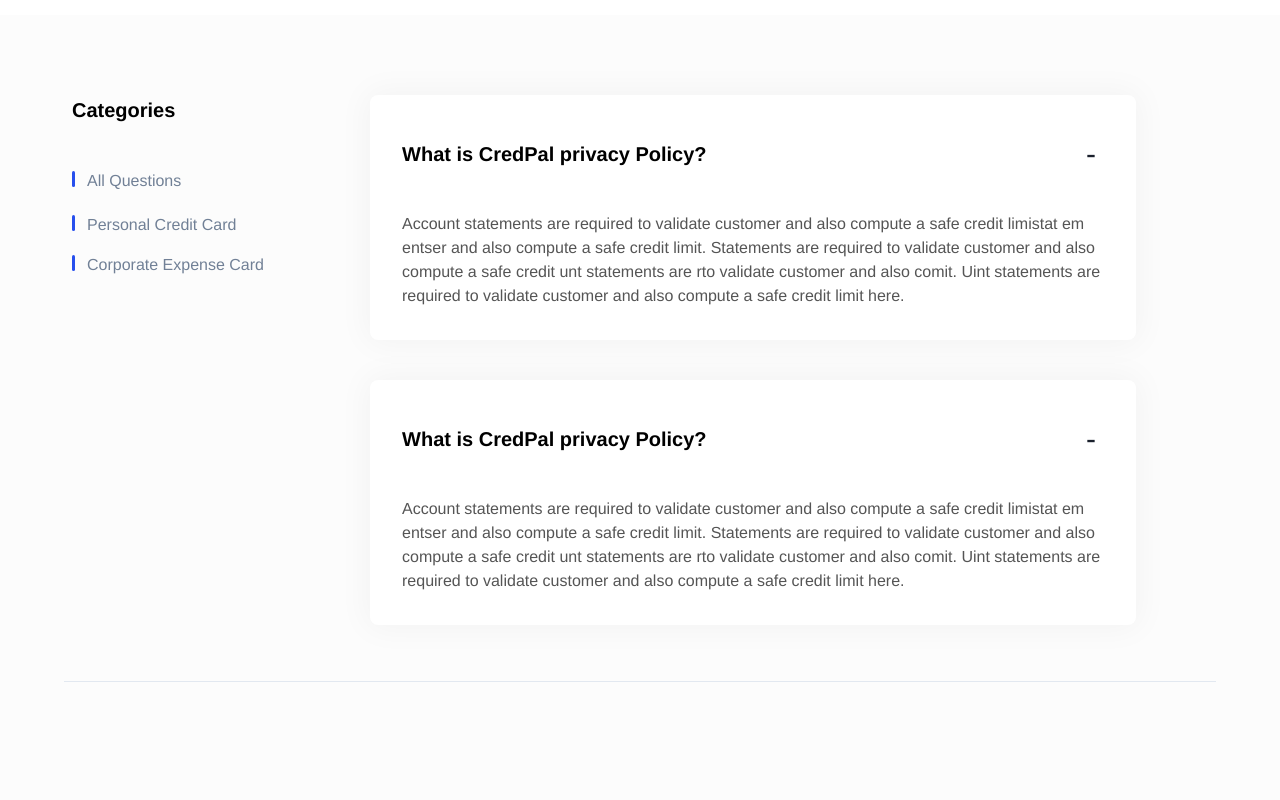
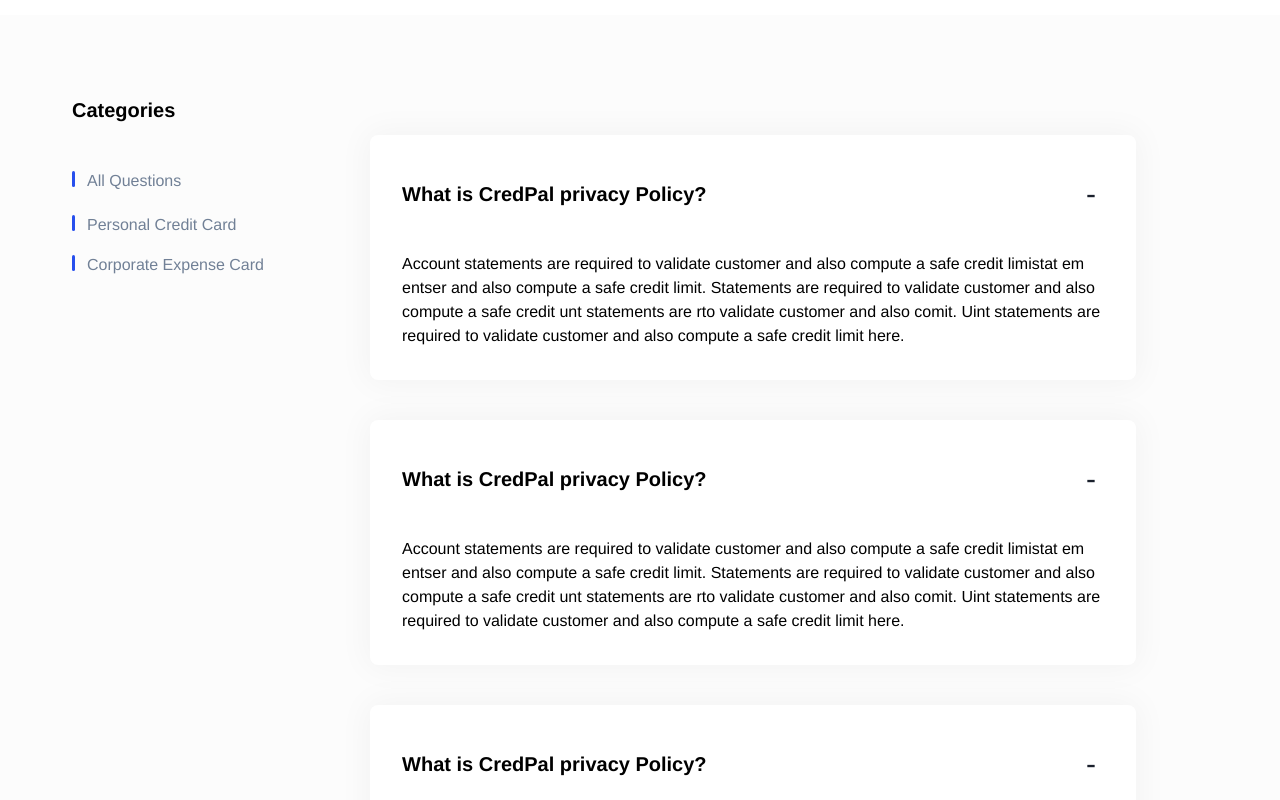
Before and after one commit to davidd-credpal/Website, a Vue app: page /faqs in a window 1280 px wide. Shown: the part 700-1500 px from the top of the page. Built offline with nearby package versions, Linux system fonts and the light colour scheme.

Commit message:
added the FAQs component

```diff
--- a/src/components/BusinessDropDownComponent.vue
+++ b/src/components/BusinessDropDownComponent.vue
@@ -20,15 +20,15 @@
     </svg>
     <transition name="fade" appear>
       <div class="py-4 sub-menu-industries bg-white  shadow" v-show="isOpen">
-        <div
+        <ul
           v-for="(item, i) in items"
           :key="i"
-          class="px-6 py-2 hover:font-semibold hover:bg-gray-300"
+          class="px-6 py-2 hover:font-medium hover:bg-gray-300 cursor-pointer"
         >
           <router-link :to="{ name: item.name }">
             {{ item.title }}
           </router-link>
-        </div>
+        </ul>
       </div>
     </transition>
   </span>
@@ -68,7 +68,7 @@
 }
 
 span {
-  font-size: 13px;
+  font-size: 12px;
 }
 .sub-menu-industries {
   position: absolute;
--- a/src/components/BusinessHeaderComponent.vue
+++ b/src/components/BusinessHeaderComponent.vue
@@ -132,7 +132,7 @@
                 class="block mt-5 lg:inline-block lg:mt-0 md:mr-8"
                 :to="{ name: 'CreateAccount' }"
               >
-                <ButtonComponent />
+                <ButtonComponent :buttonText="buttonText" />
               </router-link>
             </div>
           </div>
@@ -149,7 +149,7 @@
 
 export default {
   name: "BusinessHeaderComponent",
-  props: ["buttonText"],
+  props: [""],
   components: {
     ButtonComponent,
     PersonalDropDownComponent,
@@ -189,6 +189,7 @@
           name: "Contact",
         },
       ],
+      buttonText: "Get Started",
     };
   },
 };
--- /dev/null
+++ b/src/components/FAQsComponent.vue
@@ -0,0 +1,101 @@
+<template>
+  <div>
+    <div
+      class="faqs_item"
+      v-for="(FAQsQuestion, index) in FAQsQuestions"
+      :key="index"
+      :class="{ index: index1, 'mt-10': True }"
+    >
+      <div class="flex items-center justify-between flex-row p-8">
+        <h2 class="pr-40 text-xl font-bold text-black">
+          {{ FAQsQuestion.topic }}
+        </h2>
+        <button
+          class="px-2 py-1 outline-none focus:outline-none text-3xl text-gray-900 hover:text-black"
+          v-show="!isOpen"
+          @click="openItem"
+        >
+          -
+        </button>
+        <button
+          class="px-2 py-1 outline-none focus:outline-none text-3xl text-gray-900 hover:text-black"
+          v-show="isOpen"
+          @click="closeItem"
+        >
+          +
+        </button>
+      </div>
+      <div class="pt-0 pb-8 pl-8 pr-8" v-show="!isOpen">
+        <div v-html="FAQsQuestion.topicAnswer"></div>
+      </div>
+    </div>
+  </div>
+</template>
+
+<script>
+export default {
+  name: "FAQsComponent",
+  components: {},
+  data() {
+    return {
+      True: true,
+      isOpen: false,
+      index1: 1,
+      FAQsQuestions: [
+        {
+          topic: "What is CredPal privacy Policy?",
+          topicAnswer: `<p class="font-thin text-base">
+        Account statements are required to validate customer and also compute a
+        safe credit limistat em entser and also compute a safe credit limit.
+        Statements are required to validate customer and also compute a safe
+        credit unt statements are rto validate customer and also comit. Uint
+        statements are required to validate customer and also compute a safe
+        credit limit here.
+      </p>`
+        },
+        {
+          topic: "What is CredPal privacy Policy?",
+          topicAnswer: `<p class="font-thin text-base">
+        Account statements are required to validate customer and also compute a
+        safe credit limistat em entser and also compute a safe credit limit.
+        Statements are required to validate customer and also compute a safe
+        credit unt statements are rto validate customer and also comit. Uint
+        statements are required to validate customer and also compute a safe
+        credit limit here.
+      </p>`
+        },
+        {
+          topic: "What is CredPal privacy Policy?",
+          topicAnswer: `<p class="font-thin text-base">
+        Account statements are required to validate customer and also compute a
+        safe credit limistat em entser and also compute a safe credit limit.
+        Statements are required to validate customer and also compute a safe
+        credit unt statements are rto validate customer and also comit. Uint
+        statements are required to validate customer and also compute a safe
+        credit limit here.
+      </p>`
+        }
+      ]
+    };
+  },
+  methods: {
+    openItem() {
+      this.isOpen = true;
+    },
+    closeItem() {
+      this.isOpen = false;
+    }
+  }
+};
+</script>
+
+<style lang="scss" scoped>
+.faqs_item {
+  background: #ffffff;
+  box-shadow: 0px 0px 32px 4px rgba(0, 0, 0, 0.04);
+  border-radius: 8px;
+}
+.faqs_item p {
+  color: #555555;
+}
+</style>
--- a/src/components/PersonalHeaderComponent.vue
+++ b/src/components/PersonalHeaderComponent.vue
@@ -124,7 +124,7 @@
                 class="block mt-5 lg:inline-block lg:mt-0 md:mr-8"
                 :to="{ name: 'CreateAccount' }"
               >
-                <ButtonComponent />
+                <ButtonComponent :buttonText="buttonText" />
               </router-link>
             </div>
           </div>
@@ -139,7 +139,7 @@
 import PersonalDropDownComponent from "@/components/PersonalDropDownComponent.vue";
 export default {
   name: "PersonalHeaderComponent",
-  props: ["buttonText"],
+  props: [],
   components: {
     ButtonComponent,
     PersonalDropDownComponent
@@ -159,7 +159,8 @@
           title: "Contact",
           name: "Contact"
         }
-      ]
+      ],
+      buttonText: "Get Started"
     };
   }
 };
--- a/src/views/FAQs.vue
+++ b/src/views/FAQs.vue
@@ -77,70 +77,8 @@
           </aside>
           <!-- FAQs Section -->
           <div class="w-full px-20">
-            <div class="faqs_item">
-              <div class="flex items-center justify-between flex-row p-8">
-                <h2 class="pr-40 text-xl font-bold text-black">
-                  What is CredPal privacy Policy?
-                </h2>
-                <button
-                  class="px-2 py-1 outline-none focus:outline-none text-3xl text-gray-900 hover:text-black"
-                  v-show="!isOpen"
-                  @click="openItem"
-                >
-                  -
-                </button>
-                <button
-                  class="px-2 py-1 outline-none focus:outline-none text-3xl text-gray-900 hover:text-black"
-                  v-show="isOpen"
-                  @click="closeItem"
-                >
-                  +
-                </button>
-              </div>
-              <div class="pt-0 pb-8 pl-8 pr-8" v-show="!isOpen">
-                <p class="font-thin text-base">
-                  Account statements are required to validate customer and also
-                  compute a safe credit limistat em entser and also compute a
-                  safe credit limit. Statements are required to validate
-                  customer and also compute a safe credit unt statements are rto
-                  validate customer and also comit. Uint statements are required
-                  to validate customer and also compute a safe credit limit
-                  here.
-                </p>
-              </div>
-            </div>
-            <div class="faqs_item my-10">
-              <div class="flex items-center justify-between flex-row p-8">
-                <h2 class="pr-40 text-xl font-bold text-black">
-                  What is CredPal privacy Policy?
-                </h2>
-                <button
-                  class="px-2 py-1 outline-none focus:outline-none text-3xl text-gray-900 hover:text-black"
-                  v-show="!isOpen"
-                  @click="openItem"
-                >
-                  -
-                </button>
-                <button
-                  class="px-2 py-1 outline-none focus:outline-none text-3xl text-gray-900 hover:text-black"
-                  v-show="isOpen"
-                  @click="closeItem"
-                >
-                  +
-                </button>
-              </div>
-              <div class="pt-0 pb-8 pl-8 pr-8" v-show="!isOpen">
-                <p class="font-thin text-base">
-                  Account statements are required to validate customer and also
-                  compute a safe credit limistat em entser and also compute a
-                  safe credit limit. Statements are required to validate
-                  customer and also compute a safe credit unt statements are rto
-                  validate customer and also comit. Uint statements are required
-                  to validate customer and also compute a safe credit limit
-                  here.
-                </p>
-              </div>
-            </div>
+            <!-- FAQs component -->
+            <FAQsComponent class="my-10" />
           </div>
         </div>
         <!-- divider -->
@@ -148,7 +86,7 @@
           <div class="py-2"></div>
           <div class="py-2"></div>
         </div>
-        <div class="container mx-auto px-10 py-10 md:px-16 xl:py-20">
+        <div class="container mx-auto px-10 py-10 md:px-16 xl:py-10">
           <div class="text-black text-center">
             <h2
               class="not-italic font-black text-2xl md:text-5xl px-0 md:px-48 xl:py-2"
@@ -172,13 +110,15 @@
 import BusinessHeaderComponent from "@/components/BusinessHeaderComponent.vue";
 import FooterComponent from "@/components/FooterComponent.vue";
 import ButtonComponent from "@/components/ButtonComponent.vue";
+import FAQsComponent from "@/components/FAQsComponent.vue";
 export default {
   name: "FAQs",
   // props: ["Contact Support"],
   components: {
     BusinessHeaderComponent,
     FooterComponent,
-    ButtonComponent
+    ButtonComponent,
+    FAQsComponent
   },
   data() {
     return {
```
Also changed, not shown: src/views/Business.vue (+12 -9 lines).
